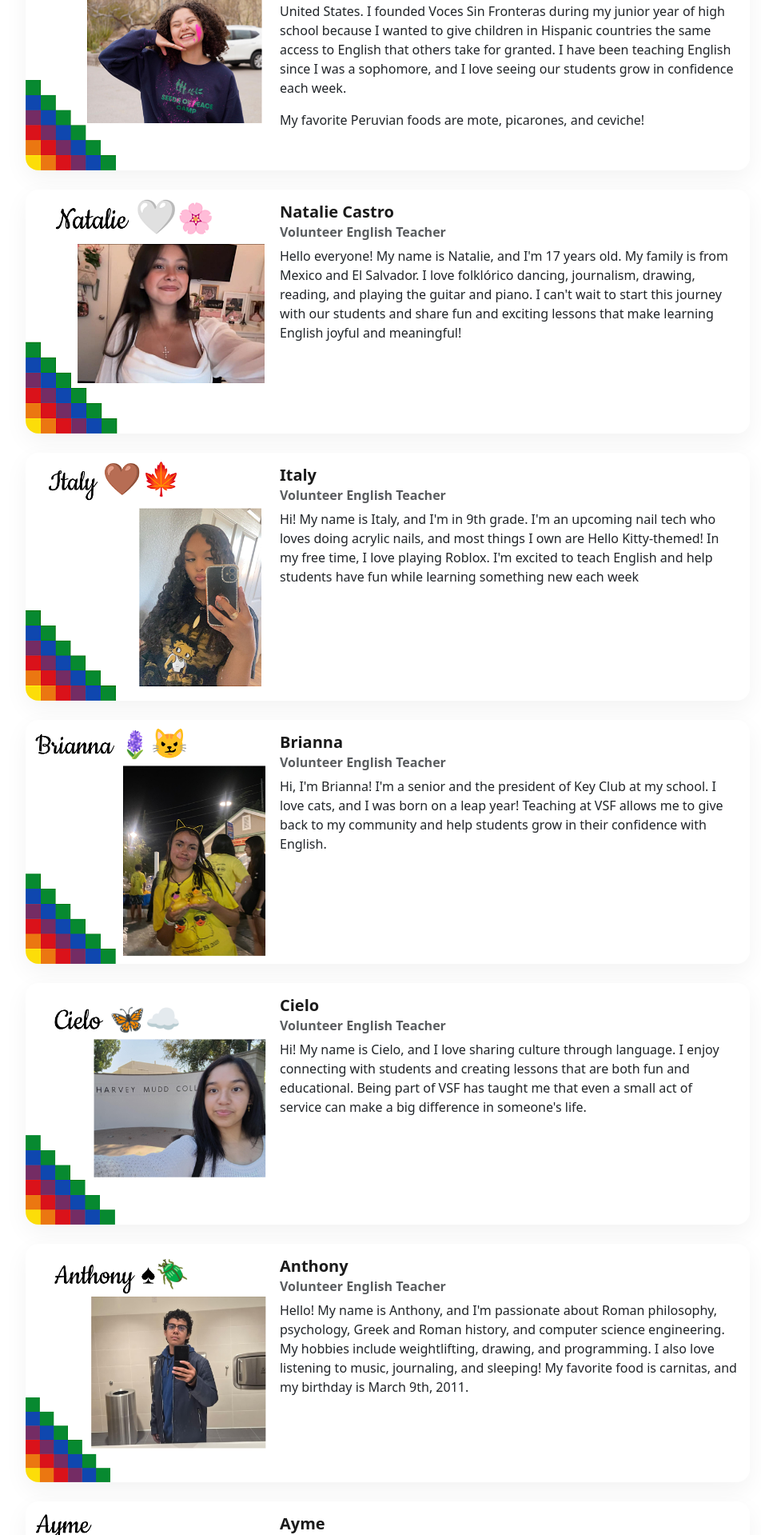
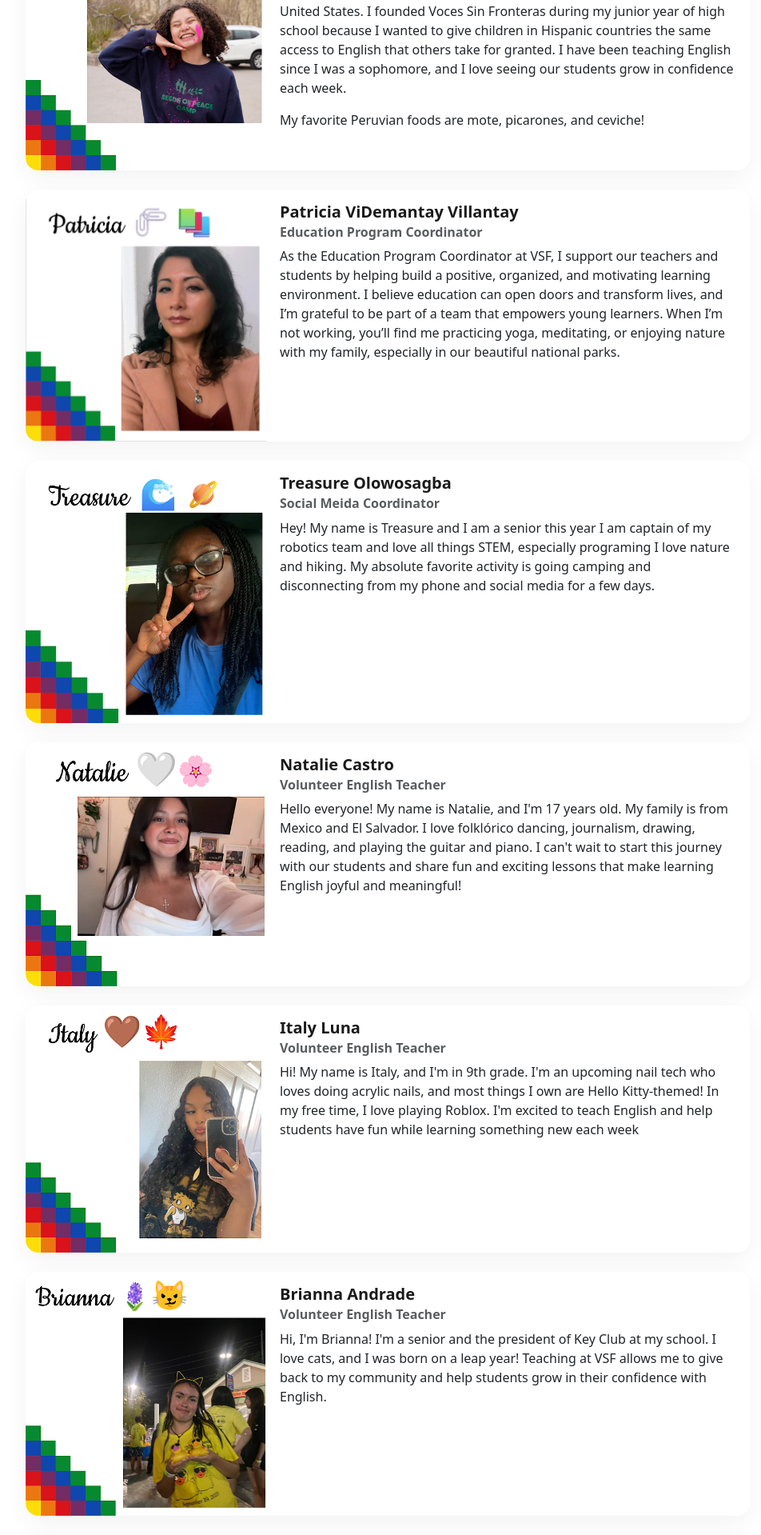
Before and after one commit to videmantay/kiara_NPO, a Flask app: page /our_team in a window 1280 px wide. Shown: the part 629-2548 px from the top of the page at 80% size, without its empty margins (155-1107 px from the left). Run offline with Flask 3, Linux system fonts and the light colour scheme.

Commit message:
feat: Add "Our Team" page with teacher profiles and associated images.

```diff
--- a/templates/our_team.html
+++ b/templates/our_team.html
@@ -39,6 +39,48 @@
             <div class="card mb-4 card-custom">
                 <div class="row g-0">
                     <div class="col-md-4">
+                        <img src="{{url_for('static', filename='img/Patricia_teacher.png')}}"
+                            class="img-fluid rounded-start" alt="Patricia ViDemantay Villantay">
+                    </div>
+                    <div class="col-md-8">
+                        <div class="card-body">
+                            <h5 class="card-title">Patricia ViDemantay Villantay</h5>
+                            <h6 class="card-subtitle mb-2 text-muted">Education Program Coordinator</h6>
+                            <p class="card-text">As the Education Program Coordinator at VSF, I support our
+                                teachers and students by helping build a positive, organized, and
+                                motivating learning environment. I believe education can open doors
+                                and transform lives, and I’m grateful to be part of a team that empowers young learners.
+                                When I’m not working, you’ll find me practicing yoga, meditating,
+                                or enjoying nature with my family, especially in our beautiful national parks.</p>
+                        </div>
+                    </div>
+                </div>
+            </div>
+
+            <div class="card mb-4 card-custom">
+                <div class="row g-0">
+                    <div class="col-md-4">
+                        <img src="{{url_for('static', filename='img/Treasure_teacher.png')}}"
+                            class="img-fluid rounded-start" alt="Treasure Olowosagba">
+                    </div>
+                    <div class="col-md-8">
+                        <div class="card-body">
+                            <h5 class="card-title">Treasure Olowosagba</h5>
+                            <h6 class="card-subtitle mb-2 text-muted">Social Meida Coordinator</h6>
+                            <p class="card-text">Hey! My name is Treasure and I am a senior this year I am captain of my
+                                robotics team and love all things STEM, especially programing I love nature and hiking.
+                                My absolute favorite activity is going camping and disconnecting from my phone and
+                                social media for a few days.</p>
+                        </div>
+                    </div>
+                </div>
+            </div>
+
+
+
+            <div class="card mb-4 card-custom">
+                <div class="row g-0">
+                    <div class="col-md-4">
                         <img src="{{url_for('static', filename='img/Natalie_teacher.png')}}"
                             class="img-fluid rounded-start" alt="Natalie Castro">
                     </div>
@@ -63,7 +105,7 @@
                     </div>
                     <div class="col-md-8">
                         <div class="card-body">
-                            <h5 class="card-title">Italy</h5>
+                            <h5 class="card-title">Italy Luna</h5>
                             <h6 class="card-subtitle mb-2 text-muted">Volunteer English Teacher</h6>
                             <p class="card-text">Hi! My name is Italy, and I'm in 9th grade. I'm an upcoming nail tech
                                 who loves doing acrylic nails, and most things I own are Hello Kitty-themed! In my free
@@ -82,7 +124,7 @@
                     </div>
                     <div class="col-md-8">
                         <div class="card-body">
-                            <h5 class="card-title">Brianna</h5>
+                            <h5 class="card-title">Brianna Andrade</h5>
                             <h6 class="card-subtitle mb-2 text-muted">Volunteer English Teacher</h6>
                             <p class="card-text">Hi, I'm Brianna! I'm a senior and the president of Key Club at my
                                 school. I love cats, and I was born on a leap year! Teaching at VSF allows me to give
@@ -100,7 +142,7 @@
                     </div>
                     <div class="col-md-8">
                         <div class="card-body">
-                            <h5 class="card-title">Cielo</h5>
+                            <h5 class="card-title">Cielo Corona Castro</h5>
                             <h6 class="card-subtitle mb-2 text-muted">Volunteer English Teacher</h6>
                             <p class="card-text">Hi! My name is Cielo, and I love sharing culture through language. I
                                 enjoy connecting with students and creating lessons that are both fun and educational.
@@ -119,7 +161,7 @@
                     </div>
                     <div class="col-md-8">
                         <div class="card-body">
-                            <h5 class="card-title">Anthony</h5>
+                            <h5 class="card-title">Anthony Castillo Franco</h5>
                             <h6 class="card-subtitle mb-2 text-muted">Volunteer English Teacher</h6>
                             <p class="card-text">Hello! My name is Anthony, and I'm passionate about Roman philosophy,
                                 psychology, Greek and Roman history, and computer science engineering. My hobbies
@@ -139,7 +181,7 @@
                     </div>
                     <div class="col-md-8">
                         <div class="card-body">
-                            <h5 class="card-title">Ayme</h5>
+                            <h5 class="card-title">Ayme Preciado</h5>
                             <h6 class="card-subtitle mb-2 text-muted">Volunteer English Teacher</h6>
                             <p class="card-text">Hi everyone! I've played many sports — soccer, volleyball, archery,
                                 cross country, and track & field. I'm a big fan of comics (especially Batman) and love
```
Also changed, not shown: static/img/Patricia_teacher.png (added), static/img/Treasure_teacher.png (added).
